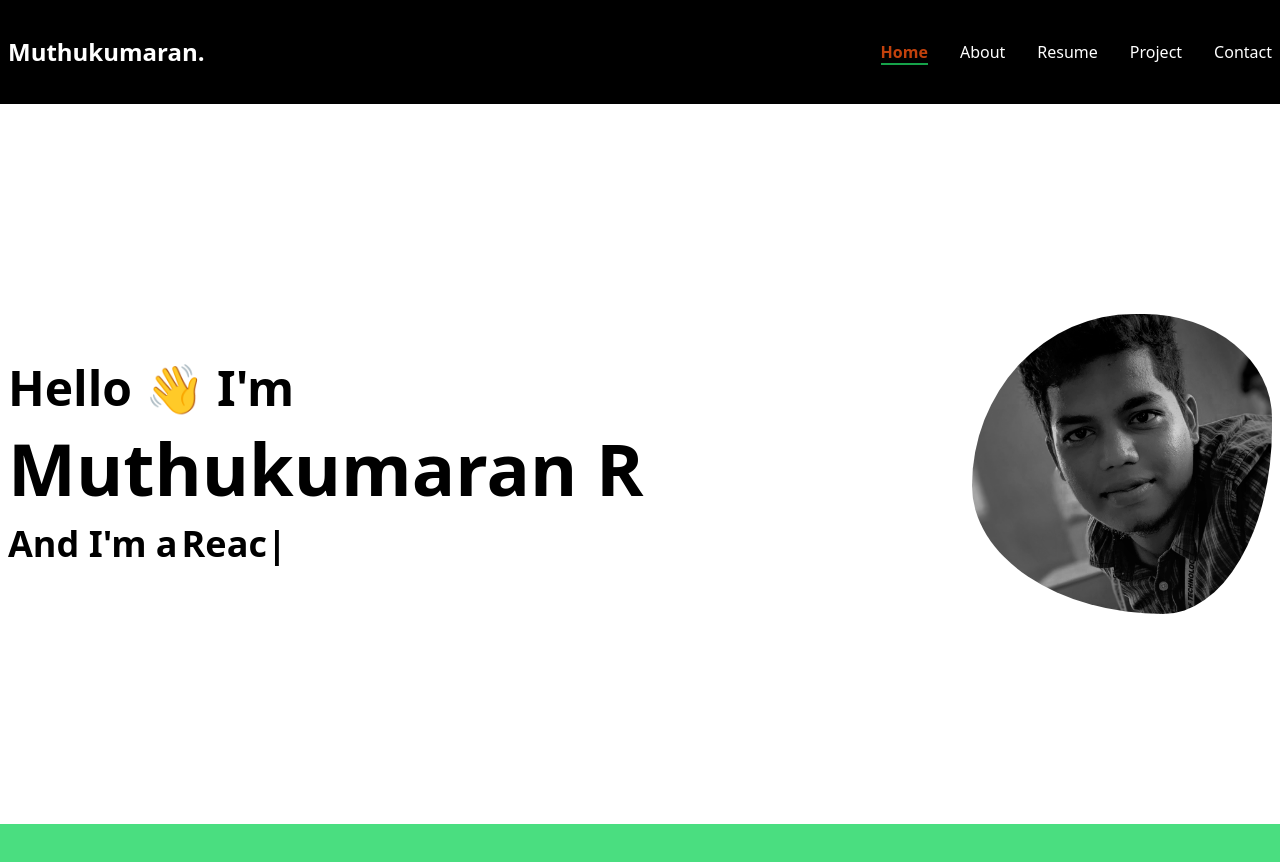
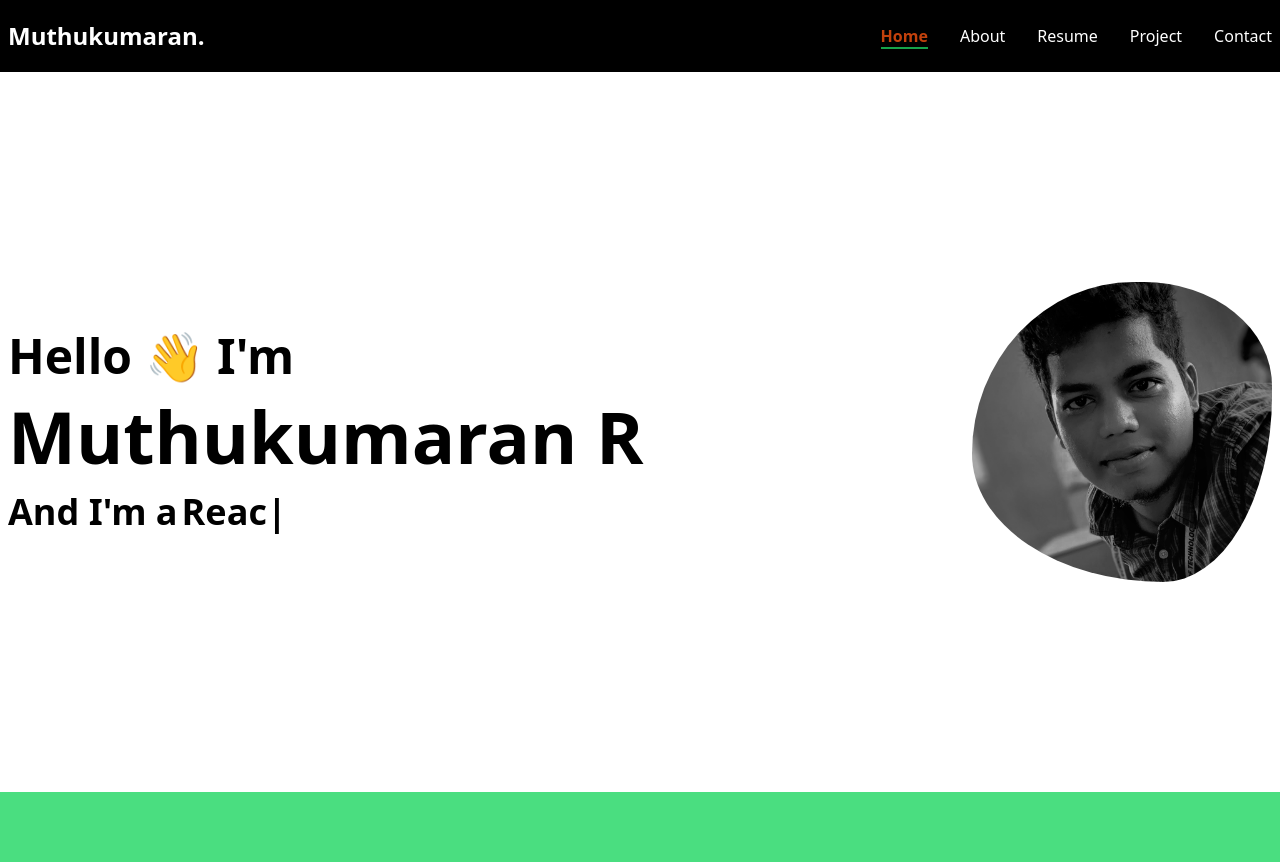
Before and after one commit to muthu050700/Muthukumaran-R-Protfolio, a React (Vite) app: page / in a window 1280 px wide. Shown: the top 862 px of the page. Built offline with nearby package versions, Linux system fonts and the light colour scheme.

Commit message:
corrected height for header

```diff
--- a/src/Components/Header.jsx
+++ b/src/Components/Header.jsx
@@ -11,7 +11,7 @@ const Header = () => {
   };
   const { pathname } = useLocation();
   return (
-    <div className=" fixed z-10 bg-black h-[13vh] flex justify-between items-center text-white w-full  mx-auto top-0  ">
+    <div className=" fixed z-10 bg-black h-[13vh] md:h-[11vh] lg:h-[10vh] xl:h-[9vh] flex justify-between items-center text-white w-full  mx-auto top-0  ">
       {/* Desktop Navbar */}
       <div className="h-24 flex justify-between items-center text-white w-full container mx-auto">
         <h1 className="font-bold text-xl md:text-2xl ml-2">Muthukumaran.</h1>
--- a/src/Components/Home.jsx
+++ b/src/Components/Home.jsx
@@ -88,7 +88,7 @@ const Home = () => {
     //   {/* </Fade> */}
     // </div>
     <>
-      <div className=" bg-white text-black  mt-[13vh] h-[87vh] md:h-[90vh] container mx-auto flex flex-col justify-center gap-10 md:flex-row md:items-center ">
+      <div className=" bg-white text-black  mt-[13vh] md:mt-[11vh] lg:mt-[10vh] xl:mt-[9vh]  h-[87vh] md:h-[90vh] container mx-auto flex flex-col justify-center gap-10 md:flex-row md:items-center ">
         {/* Left side content */}
         <div className="flex flex-col ml-2 gap-2 md:flex-1 lg:gap-5">
           <p className="font-bold text-2xl md:text-3xl lg:text-5xl">
```
